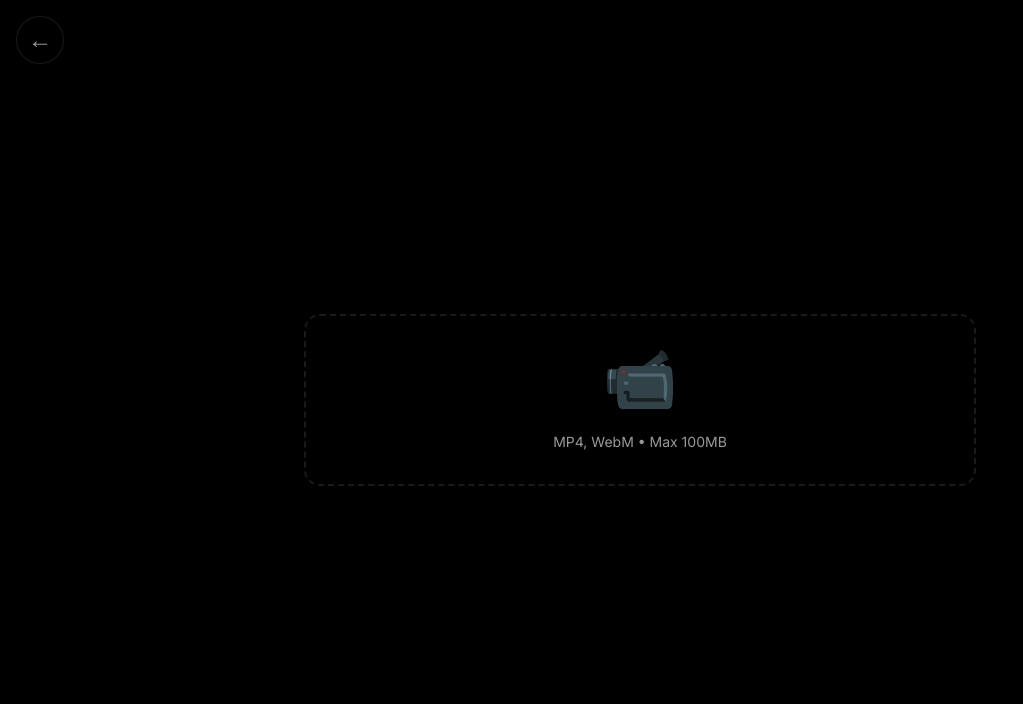
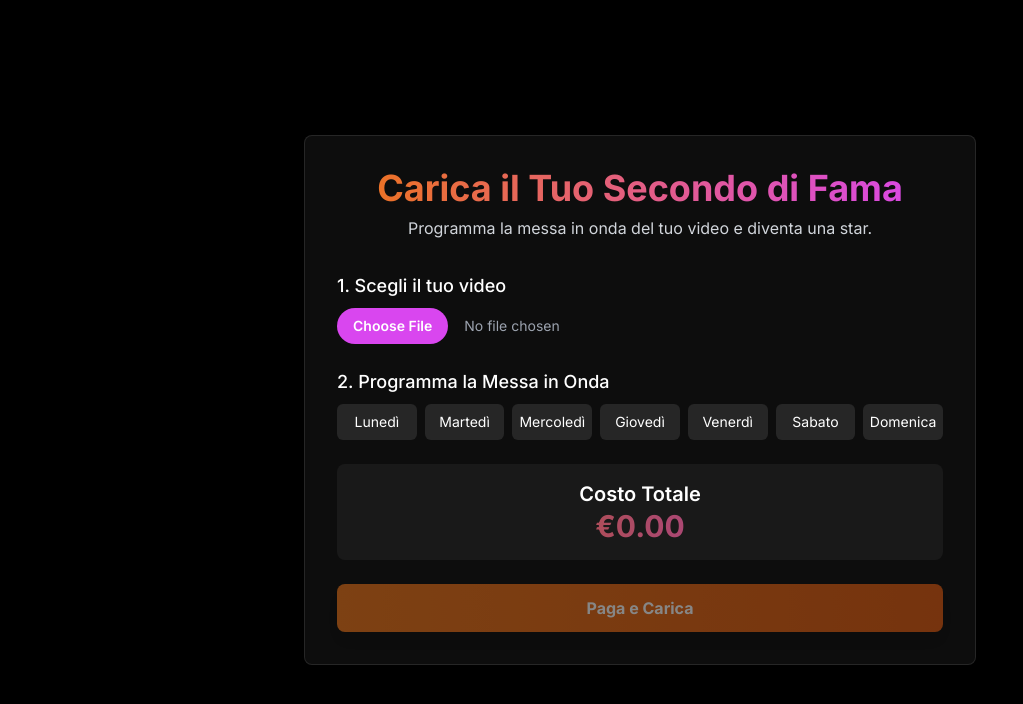
Before and after one commit to Catpie95/my-second-of-fame, a Next.js app: page /upload in a window 1280 px wide. Shown: the top 704 px of the page, without its empty margins (0-1023 px from the left). Built offline with nearby package versions, Linux system fonts and the light colour scheme.

Commit message:
Aggiornamento completo: Vercel Blob per upload, schermo intero e UI migliorata

```diff
--- a/app/api/upload/route.ts
+++ b/app/api/upload/route.ts
@@ -1,5 +1,6 @@
+import { put } from '@vercel/blob'
+import { kv } from '@vercel/kv'
 import { NextRequest, NextResponse } from 'next/server'
-import { kv } from '@vercel/kv'
 
 interface VideoData {
   id: string
@@ -16,14 +17,13 @@ interface VideoData {
 }
 
 export async function POST(request: NextRequest) {
-  try {
-    const formData = await request.formData()
-    const video = formData.get('video') as File
-    const scheduleData = formData.get('schedule') as string
+  const { searchParams } = new URL(request.url)
+  const filename = searchParams.get('filename')
+  const scheduleData = searchParams.get('schedule')
 
-    if (!video) {
+  if (!filename || !request.body) {
     return NextResponse.json(
-        { error: 'Nessun video caricato' },
+      { error: 'Nome del file o corpo della richiesta mancanti' },
       { status: 400 }
     )
   }
@@ -35,42 +35,36 @@ export async function POST(request: NextRequest) {
     )
   }
 
+  try {
     const schedule = JSON.parse(scheduleData)
 
-    // Per ora, simuliamo il salvataggio del video
-    // In produzione, useresti un servizio come Cloudinary o AWS S3
-    const videoId = Date.now().toString()
-    const filename = `${videoId}-${video.name}`
+    // 1. Carica il video su Vercel Blob
+    const blob = await put(filename, request.body, {
+      access: 'public',
+      contentType: 'video/mp4', // Assicurati che il content-type sia corretto
+    })
 
-    // Calcola la durata del video (approssimativa)
-    const duration = Math.ceil(video.size / (1024 * 1024)) // Approssimazione basata sulla dimensione
-
-    // Salva i dati nel database Vercel KV
+    // 2. Salva i metadati su Vercel KV
+    const videoId = blob.pathname
     const newVideo: VideoData = {
       id: videoId,
-      url: `/videos/${filename}`, // In produzione, questo sarebbe l'URL del CDN
-      duration,
+      url: blob.url, // Usiamo l'URL restituito da Vercel Blob
+      duration: 0, // La durata andrebbe estratta, per ora la lasciamo a 0
       uploadedAt: new Date().toISOString(),
       schedule,
-      isActive: true
+      isActive: true,
     }
 
-    // Salva nel database KV
     await kv.hset('videos', { [videoId]: JSON.stringify(newVideo) })
 
-    // Restituisci il path relativo del video
-    return NextResponse.json({
-      success: true,
-      videoPath: `/videos/${filename}`,
-      videoId,
-      duration,
-      schedule
-    })
+    // 3. Restituisci i dati del blob e del video
+    return NextResponse.json({ success: true, ...blob, videoId })
 
   } catch (error) {
-    console.error('Errore durante il salvataggio del video:', error)
+    console.error('Errore durante l\'upload:', error)
+    const errorMessage = error instanceof Error ? error.message : 'Errore sconosciuto'
     return NextResponse.json(
-      { error: 'Errore durante il salvataggio del video' },
+      { error: 'Errore durante il salvataggio del video', details: errorMessage },
       { status: 500 }
     )
   }
--- a/app/globals.css
+++ b/app/globals.css
@@ -8,8 +8,8 @@
 }
 
 html, body {
-  height: 100vh;
-  width: 100vw;
+  height: 100%;
+  width: 100%;
   margin: 0;
   padding: 0;
   overflow: hidden;
--- a/app/layout.tsx
+++ b/app/layout.tsx
@@ -16,7 +16,7 @@ export default function RootLayout({
 }) {
   return (
     <html lang="it">
-      <body className={`${inter.className} bg-black text-white`}>
+      <body className={`${inter.className} bg-black text-white h-full w-full`}>
         {children}
       </body>
     </html>
--- a/app/upload/page.tsx
+++ b/app/upload/page.tsx
@@ -1,307 +1,216 @@
 'use client'
 
-import React, { useState, useRef } from 'react'
+import React, { useState, useRef, ChangeEvent, FormEvent } from 'react'
 import { useRouter } from 'next/navigation'
-import { motion } from 'framer-motion'
 
-interface ProgressEvent {
-  loaded: number
-  total?: number
-}
-
-interface ScheduleSettings {
+interface Schedule {
   days: string[]
   startTime: string
   endTime: string
   timezone: string
 }
 
+interface UploadResponse {
+  url: string
+}
+
+const daysOfWeek = [
+  { id: 'Mon', name: 'Lunedì' },
+  { id: 'Tue', name: 'Martedì' },
+  { id: 'Wed', name: 'Mercoledì' },
+  { id: 'Thu', name: 'Giovedì' },
+  { id: 'Fri', name: 'Venerdì' },
+  { id: 'Sat', name: 'Sabato' },
+  { id: 'Sun', name: 'Domenica' },
+]
+
 export default function UploadPage() {
+  const [videoFile, setVideoFile] = useState<File | null>(null)
+  const [videoDuration, setVideoDuration] = useState<number>(0)
+  const [isUploading, setIsUploading] = useState(false)
+  const [uploadMessage, setUploadMessage] = useState('')
+  const [price, setPrice] = useState(0)
+  const [uploadProgress, setUploadProgress] = useState(0)
+
   const router = useRouter()
-  const [videoDuration, setVideoDuration] = useState(0)
-  const [showPaymentTest, setShowPaymentTest] = useState(false)
-  const [uploadProgress, setUploadProgress] = useState(0)
-  const [selectedFile, setSelectedFile] = useState<File | null>(null)
-  const [isUploading, setIsUploading] = useState(false)
-  const [schedule, setSchedule] = useState<ScheduleSettings>({
+
+  const [schedule, setSchedule] = useState<Schedule>({
     days: [],
     startTime: '09:00',
-    endTime: '18:00',
-    timezone: 'Europe/Rome'
+    endTime: '17:00',
+    timezone: 'Europe/Rome',
   })
+
   const videoRef = useRef<HTMLVideoElement>(null)
 
-  const daysOfWeek = [
-    { value: 'monday', label: 'Lunedì' },
-    { value: 'tuesday', label: 'Martedì' },
-    { value: 'wednesday', label: 'Mercoledì' },
-    { value: 'thursday', label: 'Giovedì' },
-    { value: 'friday', label: 'Venerdì' },
-    { value: 'saturday', label: 'Sabato' },
-    { value: 'sunday', label: 'Domenica' }
-  ]
-
-  const handleFileChange = (e: React.ChangeEvent<HTMLInputElement>) => {
+  const handleFileChange = (e: ChangeEvent<HTMLInputElement>) => {
     const file = e.target.files?.[0]
     if (file) {
-      if (file.size > 100 * 1024 * 1024) {
-        alert('Il file è troppo grande. Massimo 100MB.')
-        return
+      setVideoFile(file)
+      const url = URL.createObjectURL(file)
+      if (videoRef.current) {
+        videoRef.current.src = url
       }
-
-      setSelectedFile(file)
-      const video = document.createElement('video')
-      video.preload = 'metadata'
-      video.onloadedmetadata = () => {
-        setVideoDuration(Math.ceil(video.duration))
-      }
-      video.src = URL.createObjectURL(file)
     }
   }
 
-  const handleDayToggle = (day: string) => {
-    setSchedule(prev => ({
-      ...prev,
-      days: prev.days.includes(day)
-        ? prev.days.filter(d => d !== day)
-        : [...prev.days, day]
-    }))
-  }
-
-  const calculatePrice = () => {
-    const basePrice = videoDuration // €1/secondo
-    const daysMultiplier = schedule.days.length
-    const timeRange = 24 // Per ora calcoliamo su 24h, poi implementeremo il calcolo reale
-    const timeMultiplier = timeRange / 24
-
-    return Math.ceil(basePrice * daysMultiplier * timeMultiplier)
-  }
-
-  const uploadVideo = async () => {
-    if (!selectedFile) return
-
-    setIsUploading(true)
-    const formData = new FormData()
-    formData.append('video', selectedFile)
-    formData.append('schedule', JSON.stringify(schedule))
-
-    try {
-      // Simula l'upload con XMLHttpRequest per avere il progress
-      return new Promise((resolve, reject) => {
-        const xhr = new XMLHttpRequest()
-
-        xhr.upload.onprogress = (event: ProgressEvent) => {
-          if (event.total) {
-            const progress = (event.loaded / event.total) * 100
-            setUploadProgress(Math.round(progress))
+  const handleLoadedMetadata = () => {
+    if (videoRef.current) {
+      const duration = videoRef.current.duration
+      setVideoDuration(duration)
+      calculatePrice(duration, schedule.days.length)
     }
   }
 
-        xhr.onload = async () => {
-          if (xhr.status === 200) {
-            const data = JSON.parse(xhr.responseText)
-            console.log('Video caricato:', data)
-            resolve(data)
-          } else {
-            reject(new Error('Errore durante il caricamento'))
+  const handleDayToggle = (dayId: string) => {
+    const newDays = schedule.days.includes(dayId)
+      ? schedule.days.filter((d) => d !== dayId)
+      : [...schedule.days, dayId]
+    setSchedule({ ...schedule, days: newDays })
+    calculatePrice(videoDuration, newDays.length)
+  }
+
+  const calculatePrice = (duration: number, numDays: number) => {
+    const calculatedPrice = duration * 0.5 * numDays
+    setPrice(calculatedPrice)
+  }
+
+  const handleUpload = async (e: FormEvent) => {
+    e.preventDefault()
+    if (!videoFile || isUploading) return
+
+    setIsUploading(true)
+    setUploadProgress(0)
+    setUploadMessage('Preparazione per l\'upload...')
+
+    const scheduleQueryParam = encodeURIComponent(JSON.stringify(schedule))
+    const url = `/api/upload?filename=${encodeURIComponent(
+      videoFile.name
+    )}&schedule=${scheduleQueryParam}`
+
+    const progressInterval = setInterval(() => {
+      setUploadProgress((prev) => {
+        if (prev >= 95) {
+          clearInterval(progressInterval)
+          return 95
+        }
+        return prev + 5
+      })
+    }, 200)
+
+    try {
+      const response = await fetch(url, {
+        method: 'POST',
+        body: videoFile,
+      })
+
+      clearInterval(progressInterval)
+      setUploadProgress(100)
+
+      if (!response.ok) {
+        const errorData = await response.json()
+        throw new Error(errorData.error || 'Errore durante l\'upload')
+      }
+
+      const newBlob = (await response.json()) as UploadResponse
+      setUploadMessage(`Upload completato! Il tuo video è online.`)
+
+      setTimeout(() => {
+        router.push('/?upload_success=true')
+      }, 2000)
+
+    } catch (error) {
+      clearInterval(progressInterval)
+      const errorMessage = error instanceof Error ? error.message : 'Errore sconosciuto'
+      setUploadMessage(`Errore: ${errorMessage}`)
+      setIsUploading(false)
+      setUploadProgress(0)
     }
   }
 
-        xhr.onerror = () => {
-          reject(new Error('Errore di rete'))
-        }
+  return (
+    <div className="min-h-screen bg-black text-white flex items-center justify-center p-4">
+      <video ref={videoRef} onLoadedMetadata={handleLoadedMetadata} className="hidden" />
 
-        xhr.open('POST', '/api/upload')
-        xhr.send(formData)
-      })
-    } catch (error) {
-      console.error('Errore upload:', error)
-      alert('Errore durante il caricamento. Riprova.')
-      setIsUploading(false)
-      return null
-    }
-  }
+      <div className="w-full max-w-2xl mx-auto glass-effect p-8 rounded-lg shadow-2xl fame-glow">
+        <h1 className="text-4xl font-bold text-center mb-2 text-gradient">
+          Carica il Tuo Secondo di Fama
+        </h1>
+        <p className="text-center text-gray-300 mb-8">
+          Programma la messa in onda del tuo video e diventa una star.
+        </p>
 
-  const handleTestPayment = async () => {
-    if (schedule.days.length === 0) {
-      alert('Seleziona almeno un giorno per la programmazione')
-      return
-    }
-
-    setShowPaymentTest(true)
-
-    // Prima carica il video
-    if (selectedFile) {
-      const uploadResult = await uploadVideo()
-      if (!uploadResult) {
-        setShowPaymentTest(false)
-        return
-      }
-    }
-
-    // Simula il pagamento
-    setTimeout(() => {
-      router.push('/?success=true')
-    }, 2000)
-  }
-
-  const totalPrice = calculatePrice()
-
-  return (
-    <div className="min-h-screen bg-black flex items-center justify-center p-4">
-      {/* Bottone per tornare alla home */}
-      <button
-        onClick={() => router.push('/')}
-        className="absolute top-4 left-4 w-12 h-12 rounded-full bg-black/20 hover:bg-black/40 backdrop-blur-sm flex items-center justify-center transition-all duration-300 border border-white/10"
-      >
-        <span className="text-2xl opacity-60 hover:opacity-100">←</span>
-      </button>
-
-      <motion.div
-        initial={{ opacity: 0, y: 20 }}
-        animate={{ opacity: 1, y: 0 }}
-        className="w-full max-w-2xl space-y-6"
-      >
-        {/* Area Upload */}
-        <div className="relative border-2 border-dashed border-white/10 rounded-2xl p-8 text-center hover:border-white/20 transition-colors">
+        <form onSubmit={handleUpload} className="space-y-6">
+          <div>
+            <label htmlFor="video-upload" className="block text-lg font-medium mb-2">
+              1. Scegli il tuo video
+            </label>
             <input
+              id="video-upload"
               type="file"
+              accept="video/mp4,video/quicktime"
               onChange={handleFileChange}
-            accept="video/*"
-            className="absolute inset-0 w-full h-full opacity-0 cursor-pointer"
-            disabled={isUploading}
+              className="w-full text-sm text-gray-400 file:mr-4 file:py-2 file:px-4 file:rounded-full file:border-0 file:text-sm file:font-semibold file:bg-fame-500 file:text-white hover:file:bg-fame-600"
+              required
             />
-          <div className="pointer-events-none">
-            <span className="text-6xl mb-6 block opacity-60">📹</span>
-            <p className="text-white/60 text-sm">
-              MP4, WebM • Max 100MB
-            </p>
-            {selectedFile && (
-              <p className="text-white/80 mt-4">
-                File selezionato: {selectedFile.name}
+            {videoDuration > 0 && (
+              <p className="text-sm text-gray-400 mt-2">
+                Durata del video: {videoDuration.toFixed(2)} secondi.
               </p>
             )}
           </div>
-        </div>
 
-        {/* Progress Upload */}
-        {isUploading && (
-          <motion.div
-            initial={{ opacity: 0 }}
-            animate={{ opacity: 1 }}
-            className="bg-white/5 rounded-xl p-4"
-          >
-            <div className="flex justify-between text-sm text-white/60 mb-2">
-              <span>Caricamento in corso...</span>
-              <span>{uploadProgress}%</span>
-            </div>
-            <div className="h-2 bg-white/10 rounded-full overflow-hidden">
-              <div
-                className="h-full bg-primary-500 transition-all duration-300"
-                style={{ width: `${uploadProgress}%` }}
-              />
-            </div>
-          </motion.div>
-        )}
-
-        {/* Programmazione Video */}
-        {videoDuration > 0 && !showPaymentTest && !isUploading && (
-          <motion.div
-            initial={{ opacity: 0 }}
-            animate={{ opacity: 1 }}
-            className="bg-white/5 rounded-2xl p-6"
-          >
-            <h3 className="text-xl font-medium mb-4">📅 Programmazione Video</h3>
-
-            {/* Selezione Giorni */}
-            <div className="mb-6">
-              <p className="text-white/60 mb-3">Seleziona i giorni di visualizzazione:</p>
-              <div className="grid grid-cols-2 md:grid-cols-4 gap-2">
-                {daysOfWeek.map(day => (
+          <div>
+            <h2 className="text-lg font-medium mb-2">2. Programma la Messa in Onda</h2>
+            <div className="grid grid-cols-4 sm:grid-cols-7 gap-2 mb-4">
+              {daysOfWeek.map((day) => (
                 <button
-                    key={day.value}
-                    onClick={() => handleDayToggle(day.value)}
-                    className={`p-3 rounded-lg text-sm font-medium transition-colors ${
-                      schedule.days.includes(day.value)
-                        ? 'bg-white/20 text-white'
-                        : 'bg-white/5 text-white/60 hover:bg-white/10'
+                  key={day.id}
+                  type="button"
+                  onClick={() => handleDayToggle(day.id)}
+                  className={`py-2 px-1 text-xs sm:text-sm rounded-md transition-all duration-200 ${
+                    schedule.days.includes(day.id)
+                      ? 'bg-fame-500 text-white fame-glow'
+                      : 'bg-white/10 hover:bg-white/20'
                   }`}
                 >
-                    {day.label}
+                  {day.name}
                 </button>
               ))}
             </div>
           </div>
 
-            {/* Selezione Orari */}
-            <div className="grid grid-cols-1 md:grid-cols-2 gap-4 mb-6">
-              <div>
-                <label className="block text-white/60 text-sm mb-2">Orario di inizio</label>
-                <input
-                  type="time"
-                  value={schedule.startTime}
-                  onChange={(e) => setSchedule(prev => ({ ...prev, startTime: e.target.value }))}
-                  className="w-full p-3 bg-white/5 border border-white/10 rounded-lg text-white"
-                />
-              </div>
-              <div>
-                <label className="block text-white/60 text-sm mb-2">Orario di fine</label>
-                <input
-                  type="time"
-                  value={schedule.endTime}
-                  onChange={(e) => setSchedule(prev => ({ ...prev, endTime: e.target.value }))}
-                  className="w-full p-3 bg-white/5 border border-white/10 rounded-lg text-white"
-                />
-              </div>
+          <div className="text-center bg-white/5 p-4 rounded-lg">
+            <h3 className="text-xl font-semibold">Costo Totale</h3>
+            <p className="text-3xl font-bold text-gradient animate-pulse">
+              €{price.toFixed(2)}
+            </p>
           </div>
 
-            {/* Riepilogo Costi */}
-            <div className="space-y-3 border-t border-white/10 pt-4">
-              <div className="flex justify-between text-white/60">
-                <span>Durata video</span>
-                <span>{videoDuration} secondi</span>
+          <div>
+            <button
+              type="submit"
+              disabled={isUploading || !videoFile || schedule.days.length === 0}
+              className="w-full btn-primary disabled:opacity-50 disabled:cursor-not-allowed disabled:scale-100"
+            >
+              {isUploading ? 'Caricamento...' : 'Paga e Carica'}
+            </button>
+            {(isUploading || uploadMessage) && (
+              <div className="mt-4">
+                {isUploading && (
+                   <div className="w-full bg-gray-700 rounded-full h-2.5">
+                     <div
+                       className="bg-fame-500 h-2.5 rounded-full transition-all duration-300"
+                       style={{ width: `${uploadProgress}%` }}
+                     ></div>
                    </div>
-              <div className="flex justify-between text-white/60">
-                <span>Giorni selezionati</span>
-                <span>{schedule.days.length} giorni</span>
+                )}
+                <p className="text-center mt-2 text-sm">{uploadMessage}</p>
               </div>
-              <div className="flex justify-between text-white/60">
-                <span>Fascia oraria</span>
-                <span>{schedule.startTime} - {schedule.endTime}</span>
+            )}
           </div>
-              <div className="flex justify-between text-xl font-medium border-t border-white/10 pt-3">
-                <span>Totale</span>
-                <span>€{totalPrice}</span>
+        </form>
       </div>
-              <button
-                onClick={handleTestPayment}
-                disabled={schedule.days.length === 0}
-                className="w-full mt-4 py-3 bg-white/10 hover:bg-white/20 disabled:bg-white/5 disabled:text-white/40 rounded-xl font-medium transition-colors"
-              >
-                Procedi al Pagamento
-              </button>
-              <p className="text-center text-white/40 text-sm mt-2">
-                (Modalità Test)
-              </p>
-            </div>
-          </motion.div>
-        )}
-
-        {/* Test Payment UI */}
-        {showPaymentTest && (
-          <motion.div
-            initial={{ opacity: 0 }}
-            animate={{ opacity: 1 }}
-            className="bg-white/5 rounded-2xl p-6 text-center"
-          >
-            <div className="animate-spin h-8 w-8 border-2 border-white/20 border-t-white rounded-full mx-auto mb-4"></div>
-            <p className="text-white/60">Simulazione Pagamento in corso...</p>
-            <p className="text-white/40 text-sm mt-2">
-              (Verrai reindirizzato automaticamente)
-            </p>
-          </motion.div>
-        )}
-      </motion.div>
     </div>
   )
 }
--- a/package.json
+++ b/package.json
@@ -15,6 +15,7 @@
     "@types/react": "^18",
     "@types/react-dom": "^18",
     "@types/uuid": "^10.0.0",
+    "@vercel/blob": "^1.1.1",
     "@vercel/kv": "^3.0.0",
     "autoprefixer": "^10.0.1",
     "framer-motion": "^10.16.4",
```
Also changed, not shown: 1 other file (tests, documents, lock files or other folders). Lines whose indentation alone changed are shown as unchanged.
